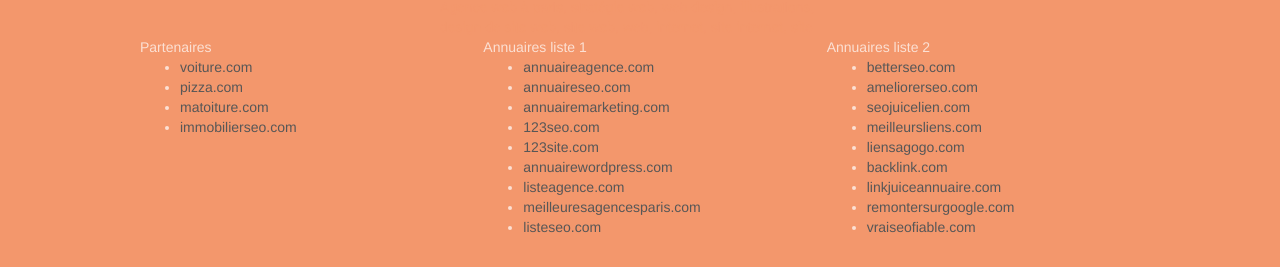
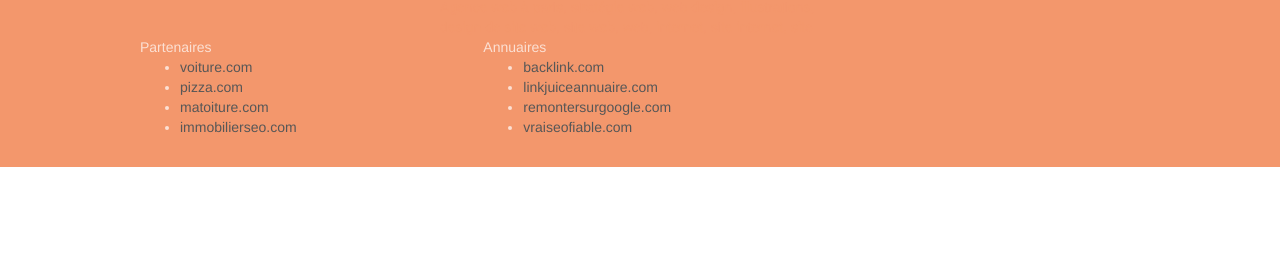
Before and after one commit to yacine-hub/P4modifier, a plain HTML site: page index.html in a window 1280 px wide. Shown: the part 3398-3665 px from the top of the page. After the commit the page ends 3565 px from the top, so only its background shows below. Drawn offline with Linux system fonts and the light colour scheme.

Commit message:
modif seo footer

```diff
--- a/index.html
+++ b/index.html
@@ -258,28 +258,10 @@
 							<li><a href="immobilierseo.com">immobilierseo.com</a></li>
 						</ul>
 				</div>
+
 				<div class="col-sm-4">
-					Annuaires liste 1
+					Annuaires
 					<ul>
-						<li><a href="annuaireagence.com">annuaireagence.com</a></li>
-						<li><a href="annuaireseo.com">annuaireseo.com</a></li>
-						<li><a href="annuairemarketing.com">annuairemarketing.com</a></li>
-						<li><a href="123seoture.com">123seo.com</a></li>
-						<li><a href="123site.com">123site.com</a></li>
-						<li><a href="annuairewordpress.com">annuairewordpress.com</a></li>
-						<li><a href="listeagence.com">listeagence.com</a></li>
-						<li><a href="meilleuresagencesparis.com">meilleuresagencesparis.com</a></li>
-						<li><a href="listeseo.com">listeseo.com</a></li>
-					</ul>
-				</div>
-				<div class="col-sm-4">
-					Annuaires liste 2
-					<ul>
-						<li><a href="betterseo.com">betterseo.com</a></li>
-						<li><a href="ameliorerseo.com">ameliorerseo.com</a></li>
-						<li><a href="seojuicelien.com">seojuicelien.com</a></li>
-						<li><a href="meilleursliens.com">meilleursliens.com</a></li>
-						<li><a href="liensagogo.com">liensagogo.com</a></li>
 						<li><a href="backlink.com">backlink.com</a></li>
 						<li><a href="linkjuiceannuaire.com">linkjuiceannuaire.com</a></li>
 						<li><a href="remontersurgoogle.com">remontersurgoogle.com</a></li>
```
